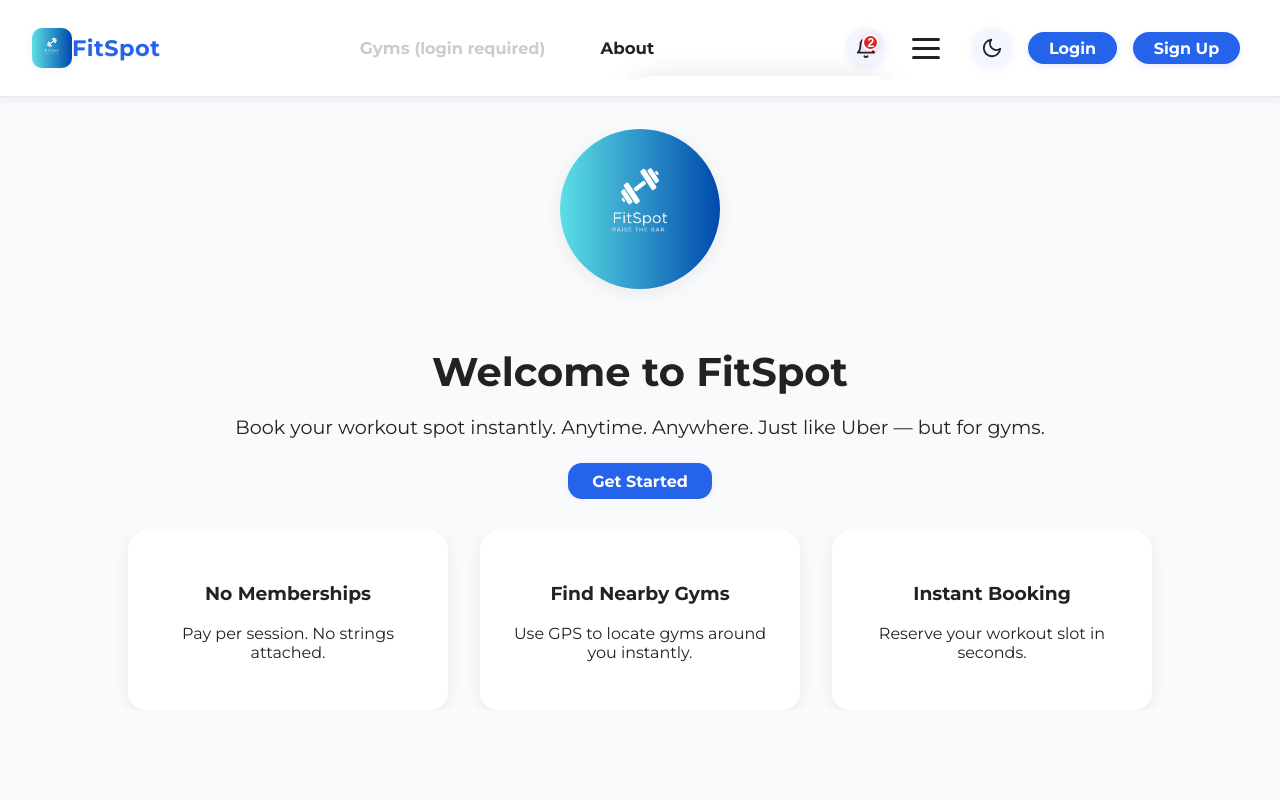
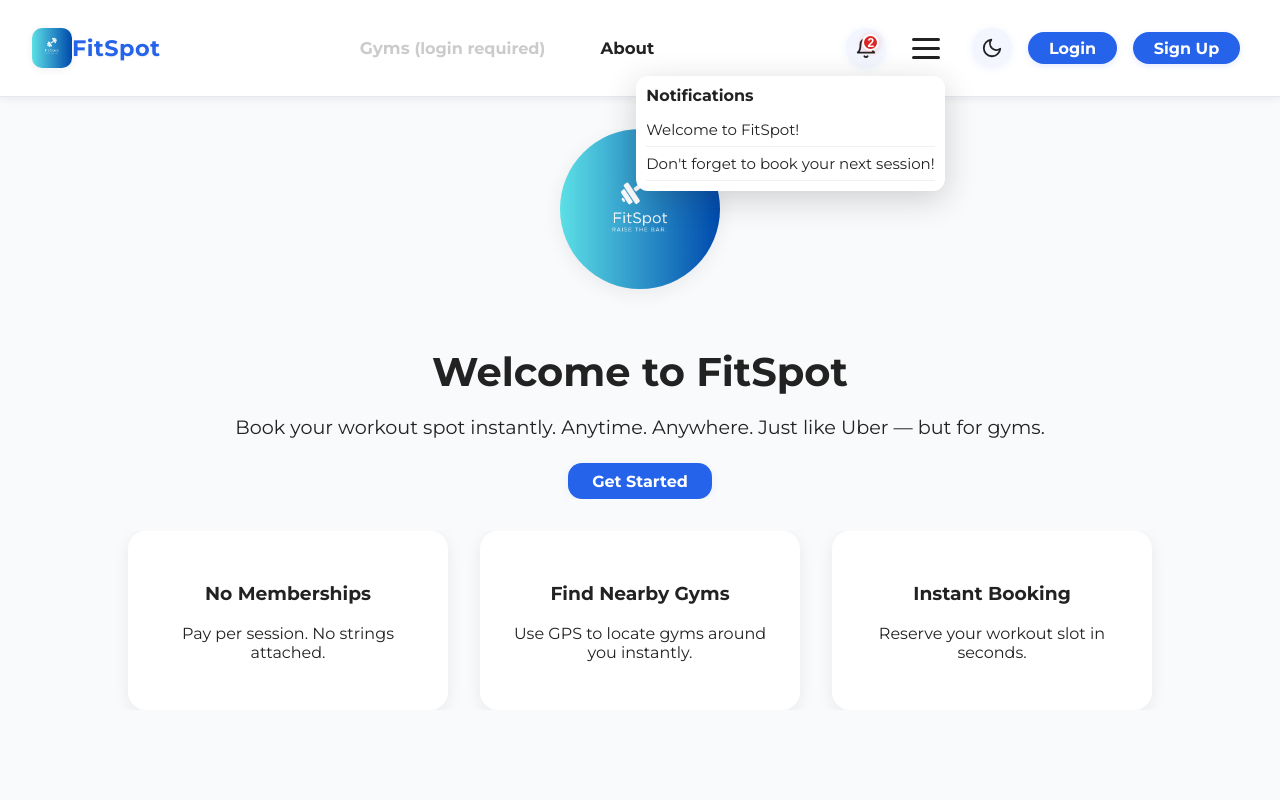
Before and after one commit to StartedtoCodewithAI/FitSpot, a React (Vite) app: page / in a window 1280 px wide. Both pictures are taken after a click on the button "Show notifications". Shown: the top 800 px of the page. Built offline with nearby package versions, Linux system fonts and the light colour scheme.

Commit message:
Update NotificationBell.jsx

```diff
--- a/src/components/NotificationBell.jsx
+++ b/src/components/NotificationBell.jsx
@@ -1,24 +1,91 @@
 import React, { useState, useRef, useEffect } from "react";
+import ReactDOM from "react-dom";
 import { FiBell } from "react-icons/fi";
 import notifications from "../data/notifications";
 
 export default function NotificationBell() {
   const [open, setOpen] = useState(false);
-  const ref = useRef();
+  const btnRef = useRef();
+  const [dropdownStyle, setDropdownStyle] = useState({});
+
+  // Calculate position for dropdown when open
+  useEffect(() => {
+    if (open && btnRef.current) {
+      const rect = btnRef.current.getBoundingClientRect();
+      setDropdownStyle({
+        position: "fixed",
+        top: rect.bottom + 8, // 8px below the bell
+        left: Math.max(rect.right - 250, 8), // prevent off-screen
+        minWidth: 250,
+        background: "#fff",
+        boxShadow: "0 8px 32px #2223",
+        borderRadius: 12,
+        padding: 10,
+        zIndex: 100000,
+        animation: "fadeIn .15s"
+      });
+    }
+  }, [open]);
 
   // Close dropdown on click outside
   useEffect(() => {
     if (!open) return;
     function handleClick(e) {
-      if (ref.current && !ref.current.contains(e.target)) setOpen(false);
+      if (
+        btnRef.current &&
+        !btnRef.current.contains(e.target) &&
+        !document.getElementById("notification-dropdown")?.contains(e.target)
+      ) {
+        setOpen(false);
+      }
     }
     document.addEventListener("mousedown", handleClick);
     return () => document.removeEventListener("mousedown", handleClick);
   }, [open]);
 
+  // Dropdown as portal for stacking context safety
+  const dropdown = open
+    ? ReactDOM.createPortal(
+        <div id="notification-dropdown" style={dropdownStyle}>
+          <div style={{ fontWeight: 700, marginBottom: 8 }}>Notifications</div>
+          {notifications.length === 0 ? (
+            <div style={{ color: "#888", fontSize: 14 }}>No notifications</div>
+          ) : (
+            notifications.map((n) => (
+              <div
+                key={n.id}
+                style={{
+                  padding: "7px 0",
+                  borderBottom: "1px solid #f1f1f1",
+                  fontSize: 15,
+                  color: "#222",
+                  opacity: n.read ? 0.5 : 1
+                }}
+              >
+                {n.text}
+              </div>
+            ))
+          )}
+          <style>
+            {`
+              @keyframes fadeIn {
+                from { opacity: 0; transform: translateY(10px);}
+                to { opacity: 1; transform: translateY(0);}
+              }
+              #notification-dropdown {
+                animation: fadeIn .15s;
+              }
+            `}
+          </style>
+        </div>,
+        document.body
+      )
+    : null;
+
   return (
-    <div style={{ position: "relative", display: "inline-block" }} ref={ref}>
+    <div style={{ position: "relative", display: "inline-block" }}>
       <button
+        ref={btnRef}
         onClick={() => setOpen((o) => !o)}
         style={{
           background: "#f3f6ff",
@@ -61,51 +128,7 @@ export default function NotificationBell() {
           </span>
         )}
       </button>
-      {open && (
-        <div
-          style={{
-            position: "absolute",
-            top: 48,
-            right: 0,
-            minWidth: 250,
-            background: "#fff",
-            boxShadow: "0 8px 32px #2223",
-            borderRadius: 12,
-            padding: 10,
-            zIndex: 10000,
-            animation: "fadeIn .15s"
-          }}
-        >
-          <div style={{ fontWeight: 700, marginBottom: 8 }}>Notifications</div>
-          {notifications.length === 0 ? (
-            <div style={{ color: "#888", fontSize: 14 }}>No notifications</div>
-          ) : (
-            notifications.map((n) => (
-              <div
-                key={n.id}
-                style={{
-                  padding: "7px 0",
-                  borderBottom: "1px solid #f1f1f1",
-                  fontSize: 15,
-                  color: "#222",
-                  opacity: n.read ? 0.5 : 1
-                }}
-              >
-                {n.text}
-              </div>
-            ))
-          )}
-        </div>
-      )}
-      {/* Optional: keyframes for fadeIn animation */}
-      <style>
-        {`
-          @keyframes fadeIn {
-            from { opacity: 0; transform: translateY(10px);}
-            to { opacity: 1; transform: translateY(0);}
-          }
-        `}
-      </style>
+      {dropdown}
     </div>
   );
 }
```
